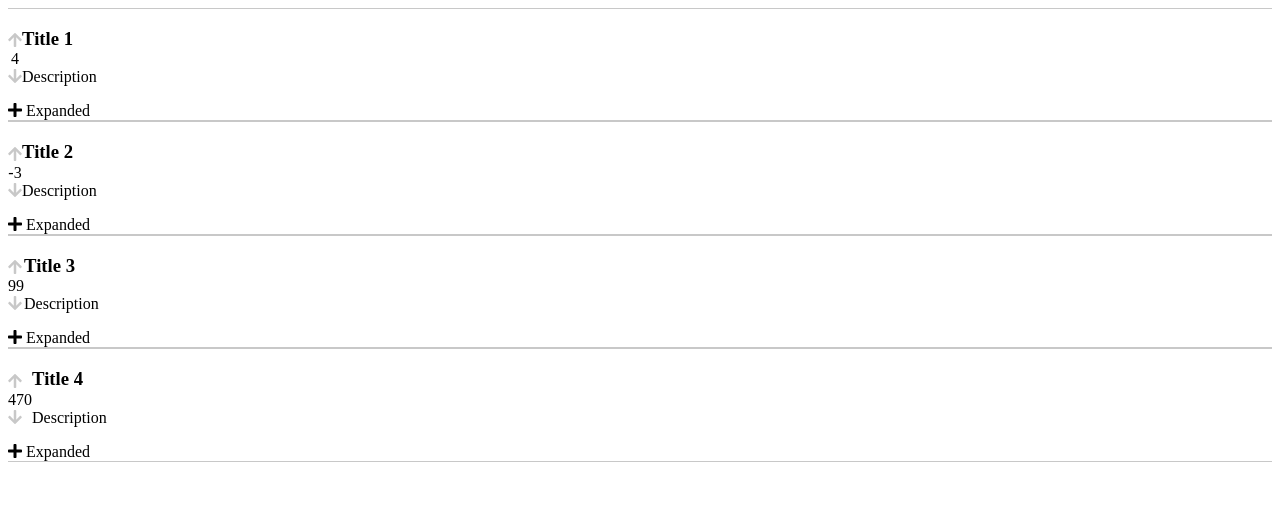
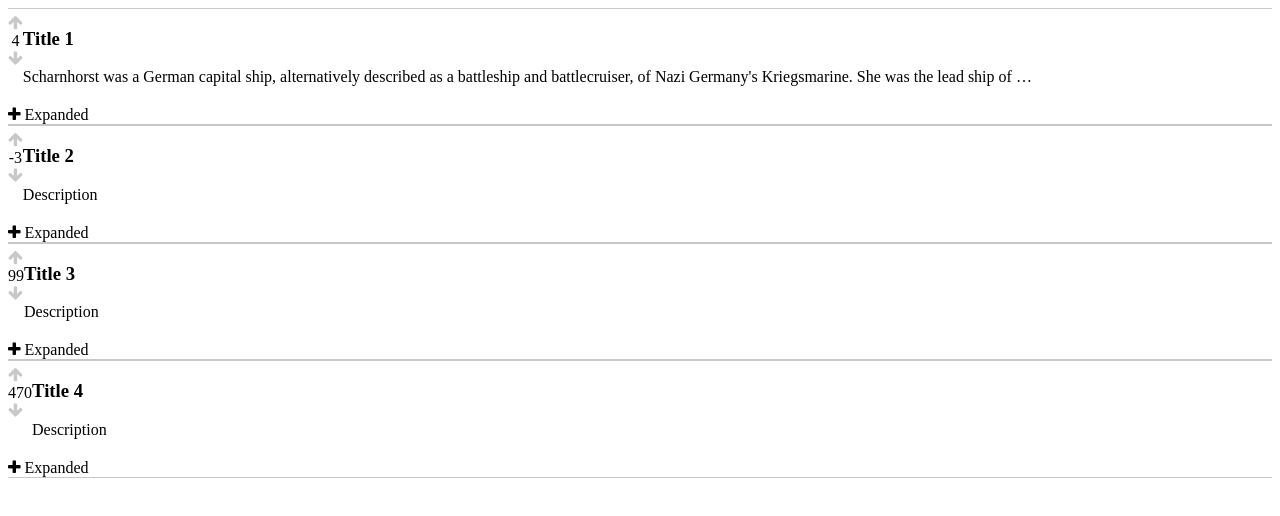
Before and after one commit to Navbryce/Lantern, an Angular app: page / in a window 1280 px wide. Shown: the top 516 px of the page. Built offline with nearby package versions, Linux system fonts and the light colour scheme.

Commit message:
Switched from fontawesome 5 to fontawesome 4 due to issues with the 5's use of JS. Added expanded form to tabs. Starts PostAnalytics component.

```diff
--- a/src/app/Post/VoteCounter/vote-counter.component.css
+++ b/src/app/Post/VoteCounter/vote-counter.component.css
@@ -1,6 +1,8 @@
 .counter-wrapper {
   display: inline-block;
   user-select: none;
+  vertical-align: top;
+  padding-top: 5px;
 }
 .number-of-votes {
   margin-bottom: 0;
--- a/src/app/Post/VoteCounter/vote-counter.component.html
+++ b/src/app/Post/VoteCounter/vote-counter.component.html
@@ -1,5 +1,5 @@
 <div class = "counter-wrapper">
-  <div [ngClass]="{'selected': userVote == 1}" class="vote" (click) = "voteUp()"><i class = "fas fa-arrow-up"></i></div>
+  <div [ngClass]="{'selected': userVote == 1}" class="vote" (click) = "voteUp()"><i class = "fa fa-arrow-up"></i></div>
   <p class = "number-of-votes">{{upVotes - downVotes}}</p>
-  <div [ngClass]="{'selected': userVote == -1}" class="vote" (click) = "voteDown()"><i class = "fas fa-arrow-down"></i></div>
+  <div [ngClass]="{'selected': userVote == -1}" class="vote" (click) = "voteDown()"><i class = "fa fa-arrow-down"></i></div>
 </div>
--- a/src/app/Post/post.component.css
+++ b/src/app/Post/post.component.css
@@ -1,3 +1,4 @@
+
 .expand-button {
   user-select: none;
 }
@@ -9,8 +10,18 @@
 }
 .post-content {
   display: inline-block;
+  width: 80%; /*Leave room for vote counter*/
 }
 .post-wrapper {
   border-bottom: 1px solid rgb(200, 200, 200);
   border-top: 1px solid rgb(200, 200, 200);
+  width: 100%;
+
 }
+.text-limit {
+  max-width: 100%;
+  overflow: hidden;
+  text-overflow: ellipsis;
+  white-space: nowrap;
+
+}
--- a/src/app/Post/post.component.html
+++ b/src/app/Post/post.component.html
@@ -2,9 +2,14 @@
   <vote-counter [upvotes] = "post.numberOfUp" [downvotes] = "post.numberOfDown"></vote-counter>
   <div class="post-content">
     <h3>{{post.title}}</h3>
-    <p>{{post.description}}</p>
+    <div *ngIf="!expanded">
+      <p class="text-limit">{{post.description}}</p>
+    </div>
+    <div *ngIf="expanded" class="full-post">
+      <p>{{post.description}}</p>
+    </div>
   </div>
   <div class="expand-button" (click)="toggleExpand()">
-    <i class="fas fa-plus icon"></i><a> {{this.expandText}}</a>
+    <i class="fa" [ngClass]="expanded ? 'fa-minus' : 'fa-plus'"></i><a> {{expandText}}</a>
   </div>
 </div>
--- a/src/app/app.component.ts
+++ b/src/app/app.component.ts
@@ -17,7 +17,7 @@ export class AppComponent {
   }
   generateInitialPosts (): Array<Post> { // For demo purposes
     var posts = [];
-    posts.push(new Post("Title 1", "Description", 5, 1));
+    posts.push(new Post("Title 1", "Scharnhorst was a German capital ship, alternatively described as a battleship and battlecruiser, of Nazi Germany's Kriegsmarine. She was the lead ship of her class, which included one other ship, Gneisenau. The ship was built at the Kriegsmarinewerft dockyard in Wilhelmshaven; she was laid down on 15 June 1935 and launched a year and four months later on 3 October 1936. Completed in January 1939, the ship was armed with a main battery of nine 28 cm (11 in) C/34 guns in three triple turrets. Plans to replace these weapons with six 38 cm (15 in) SK C/34 guns in twin turrets were never carried out.", 5, 1));
     posts.push(new Post("Title 2", "Description", 1, 4));
     posts.push(new Post("Title 3", "Description", 100, 1));
     posts.push(new Post("Title 4", "Description", 500, 30));
--- a/src/index.html
+++ b/src/index.html
@@ -7,10 +7,8 @@
 
   <meta name="viewport" content="width=device-width, initial-scale=1">
   <link rel="icon" type="image/x-icon" href="favicon.ico">
-</head>
+<link href="https://maxcdn.bootstrapcdn.com/font-awesome/4.7.0/css/font-awesome.min.css" rel="stylesheet" integrity="sha384-wvfXpqpZZVQGK6TAh5PVlGOfQNHSoD2xbE+QkPxCAFlNEevoEH3Sl0sibVcOQVnN" crossorigin="anonymous"></head>
 <body>
   <app-root></app-root>
-  <script defer src="https://use.fontawesome.com/releases/v5.0.6/js/all.js"></script>
-
 </body>
 </html>
```
Also changed, not shown: src/app/Post/PostAnalytics/post-analytics.component.css (added), src/app/Post/PostAnalytics/post-analytics.component.html (added), src/app/Post/PostAnalytics/post-analytics.component.ts (added).
